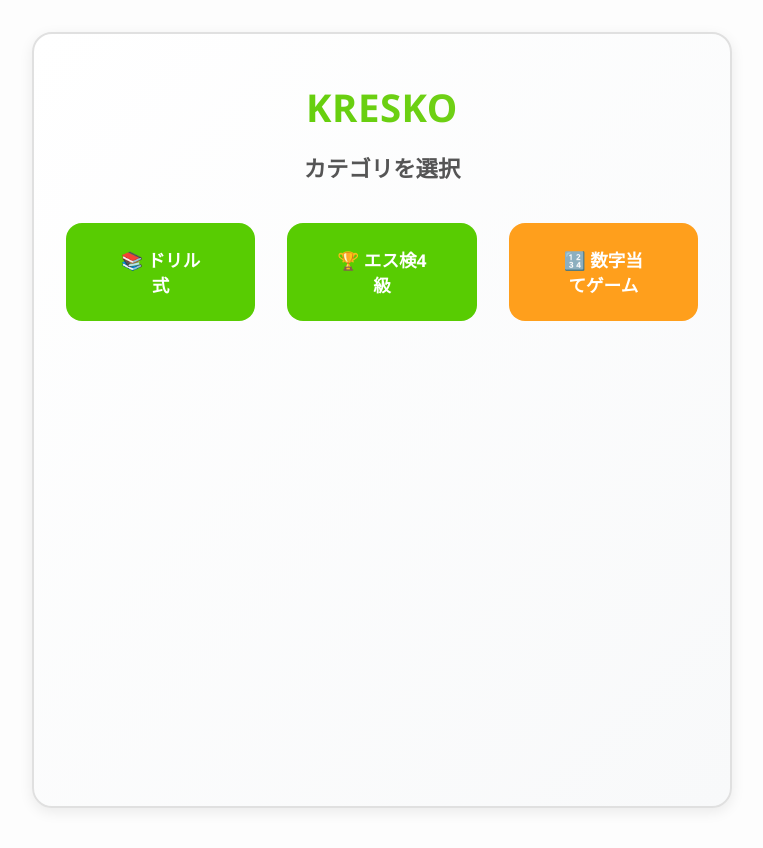
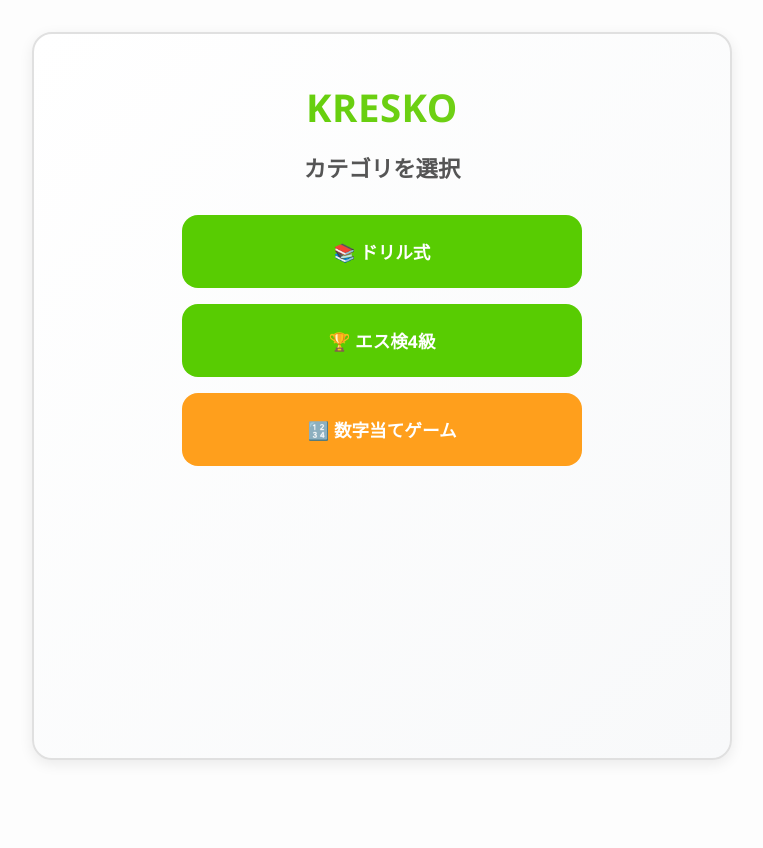
Before and after one commit to manzoku-bukuro/KRESKO, a React (Vite) app: page / in a window 1280 px wide. Shown: the whole page, without its empty margins (258-1021 px from the left). After the commit the page ends 800 px from the top, so only its background shows below. Built offline with nearby package versions, Linux system fonts and the light colour scheme.

Commit message:
fix: adjust body and paragraph min-height calculations, update card hover effects, and modify category button layout

```diff
--- a/src/index.css
+++ b/src/index.css
@@ -67,7 +67,7 @@ body {
   margin: 0 auto;
   padding: var(--spacing-md);
   text-align: center;
-  min-height: 100vh;
+  min-height: calc(100vh - 2 * var(--spacing-md));
   display: flex;
   flex-direction: column;
   justify-content: flex-start;
@@ -84,11 +84,6 @@ body {
   flex: 1;
   width: 100%;
   box-sizing: border-box;
-}
-
-.card:hover {
-  transform: translateY(-2px);
-  box-shadow: var(--shadow-medium);
 }
 
 /***********************************************************
@@ -827,7 +822,7 @@ p {
     max-width: 700px;
     margin: 0 auto;
     padding: var(--spacing-lg);
-    min-height: 100vh;
+    min-height: calc(100vh - 2 * var(--spacing-lg));
     display: flex;
     flex-direction: column;
     justify-content: center;
@@ -838,25 +833,21 @@ p {
     margin-top: var(--spacing-sm);
   }
 
-  .card:hover {
-    transform: translateY(-4px);
-    box-shadow: var(--shadow-strong);
-  }
-
   .range-grid {
     grid-template-columns: repeat(auto-fit, minmax(140px, 1fr));
     gap: var(--spacing-md);
   }
 
   .category-buttons {
-    flex-direction: row;
+    flex-direction: column;
     justify-content: center;
-    gap: var(--spacing-xl);
+    gap: var(--spacing-md);
   }
 
   .category-buttons .btn {
-    flex: 1;
-    max-width: 250px;
+    flex: none;
+    max-width: 400px;
+    margin: 0 auto;
   }
 
   .quiz-content {
```
